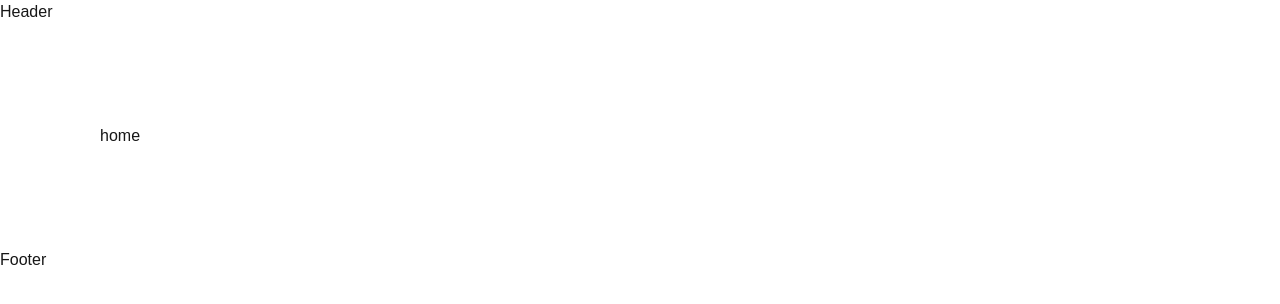
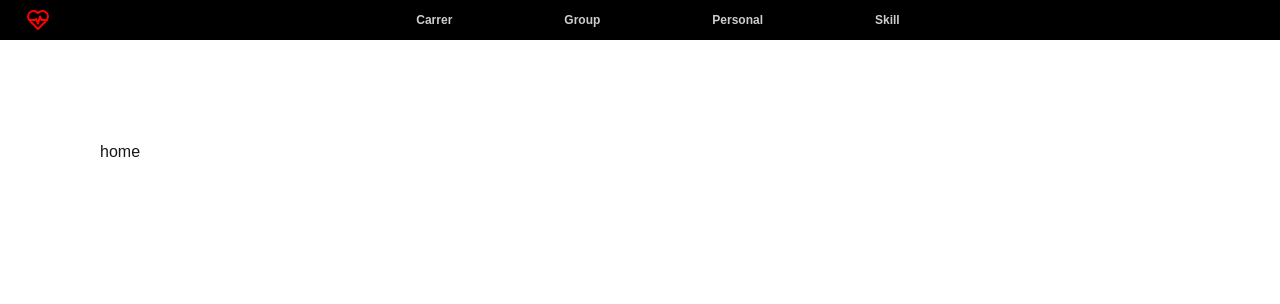
Before and after one commit to yoo94/project-profile-interactive, a Next.js app: page / in a window 1280 px wide. Shown: the top 304 px of the page. Built offline with nearby package versions, Linux system fonts and the light colour scheme.

Commit message:
-feat: header 반응형 구현

```diff
--- a/next.config.mjs
+++ b/next.config.mjs
@@ -1,4 +1,13 @@
 /** @type {import('next').NextConfig} */
-const nextConfig = {};
+const nextConfig = {
+    reactStrictMode: true,
+    webpack: (config) => {
+      config.module.rules.push({
+        test: /\.svg$/,
+        use: ['@svgr/webpack'],
+      });
+      return config;
+    },
+  };
 
-export default nextConfig;
+  export default nextConfig;
--- a/src/app/(default)/components/footer.tsx
+++ /dev/null
@@ -1,9 +0,0 @@
-import React from 'react';
-
-export default function Footer() {
-  return (
-    <div>
-      Footer
-    </div>
-  )
-}
--- a/src/app/(default)/components/header.tsx
+++ b/src/app/(default)/components/header.tsx
@@ -1,9 +1,39 @@
-import React from 'react';
+import React from "react";
+import { HeartPulse, SquareMenu } from "lucide-react";
 
-export default function Header() {
+const Header = () => {
+  const SubMenuNames = ["Carrer", "Group", "Personal", "Skill"];
+
   return (
-    <div>
-      Header
+    <div className="flex justify-between items-center bg-black text-white px-1.5">
+      <div className="flex items-center pl-5">
+        <HeartPulse color="red" />
+      </div>
+
+      <div className="flex-grow flex justify-center">
+        <nav className="flex items-center">
+          <div className="max-w-screen-lg mx-auto px-4">
+            <ul className="flex items-center text-xs justify-center gap-20">
+              {SubMenuNames.map((item, index) => (
+                <li key={index}>
+                  <a className="hidden min-[835px]:flex text-[#ceccce] hover:text-white font-bold p-3 pr-5 cursor-pointer">
+                    {item}
+                  </a>
+                </li>
+              ))}
+            </ul>
+            <div className="text-2xl min-[835px]:hidden text-center text-white font-bold">
+                Project Profile
+              </div>
+          </div>
+        </nav>
+      </div>
+
+      <div className="flex items-center min-[835px]:hidden cursor-pointer p-3 pr-20">
+        <SquareMenu />
+      </div>
     </div>
-  )
-}
+  );
+};
+
+export default Header;
--- a/src/app/(default)/layout.tsx
+++ b/src/app/(default)/layout.tsx
@@ -2,7 +2,6 @@ import type { Metadata } from 'next';
 import '@/app/globals.css';
 import React from 'react';
 import Header from '@/app/(default)/components/header';
-import Footer from '@/app/(default)/components/footer';
 
 export const metadata: Metadata = {
   title: 'project', // title을 항상 문자열로 보장
@@ -23,7 +22,6 @@ export default function RootLayout({
       <main className="container justify-center p-4 xs:p-6 md:p-8 lg:p-12 xl:p-[100px]">
         {children}
       </main>
-      <Footer />
     </>
   );
 }
```
Also changed, not shown: package.json (+7 -5 lines), 1 other file (tests, documents, lock files or other folders).
